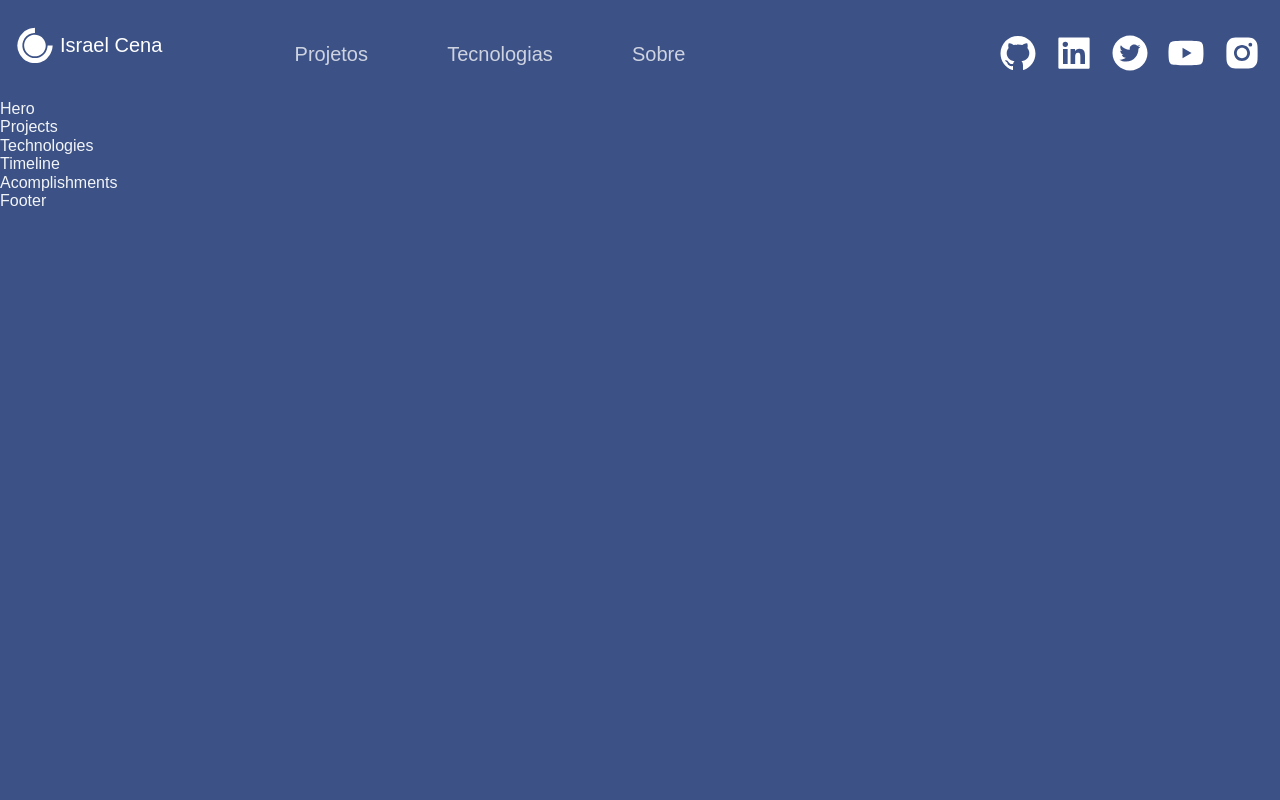
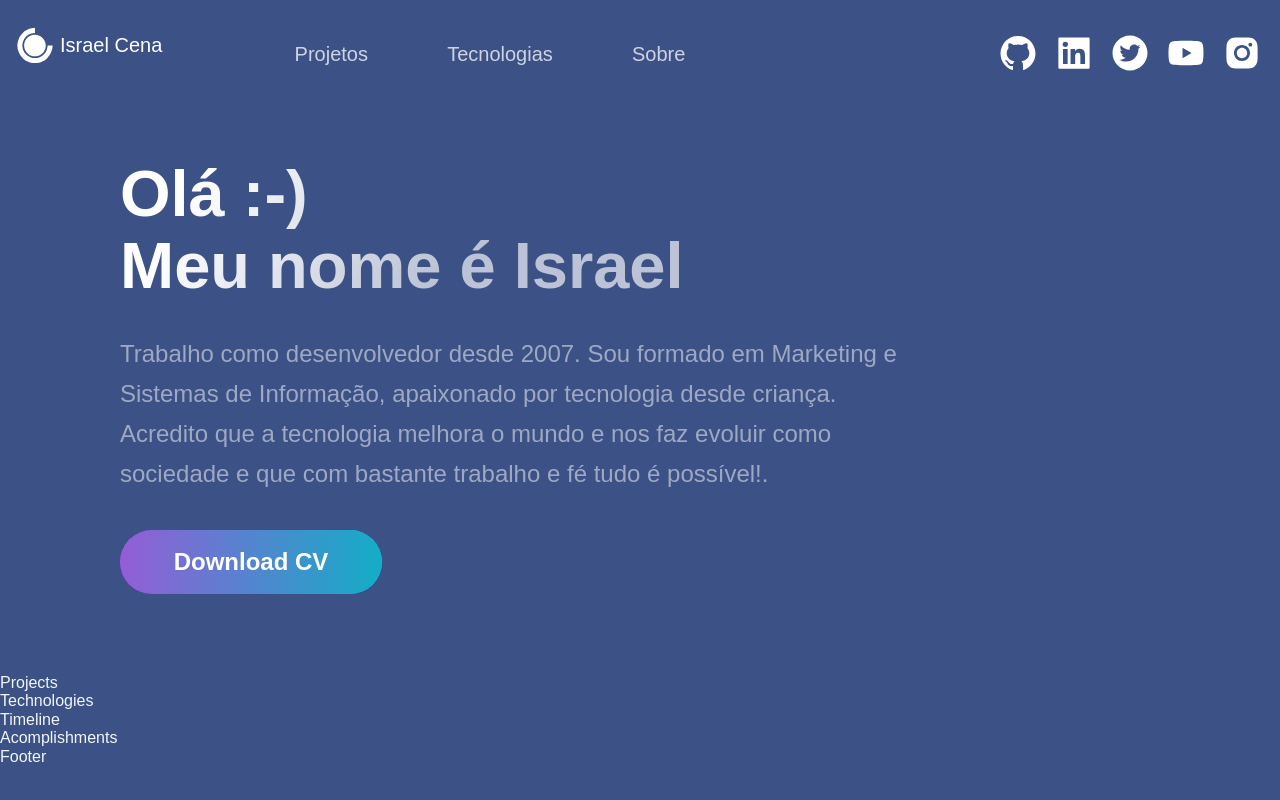
Before and after one commit to israelcena/mynewportfolio, a Next.js app: page / in a window 1280 px wide. Built offline with nearby package versions, Linux system fonts and the light colour scheme.

Commit message:
include the main section

```diff
--- a/src/components/Hero/Hero.js
+++ b/src/components/Hero/Hero.js
@@ -4,10 +4,23 @@ import { Section, SectionText, SectionTitle } from '../../styles/GlobalComponent
 import Button from '../../styles/GlobalComponents/Button';
 import { LeftSection } from './HeroStyles';
 
-const Hero = (props) => (
-  <div>
-    Hero
-  </div>
+const Hero = () => (
+  <Section row nopadding>
+    <LeftSection>
+      <SectionTitle main center>
+        Olá :-) <br/>
+        Meu nome é Israel
+      </SectionTitle>
+      <SectionText>
+      Trabalho como desenvolvedor desde 2007.
+      Sou formado em <strong>Marketing e Sistemas de Informação</strong>,
+      apaixonado por tecnologia desde criança.
+      Acredito que a tecnologia melhora o mundo e nos faz evoluir como sociedade
+      e que com bastante trabalho e fé tudo é possível!.
+      </SectionText>
+      <Button onClick={()=> window.location = 'https://www.google.com.br'}>Download CV</Button>
+    </LeftSection>
+  </Section>
 );
 
 export default Hero;
```
